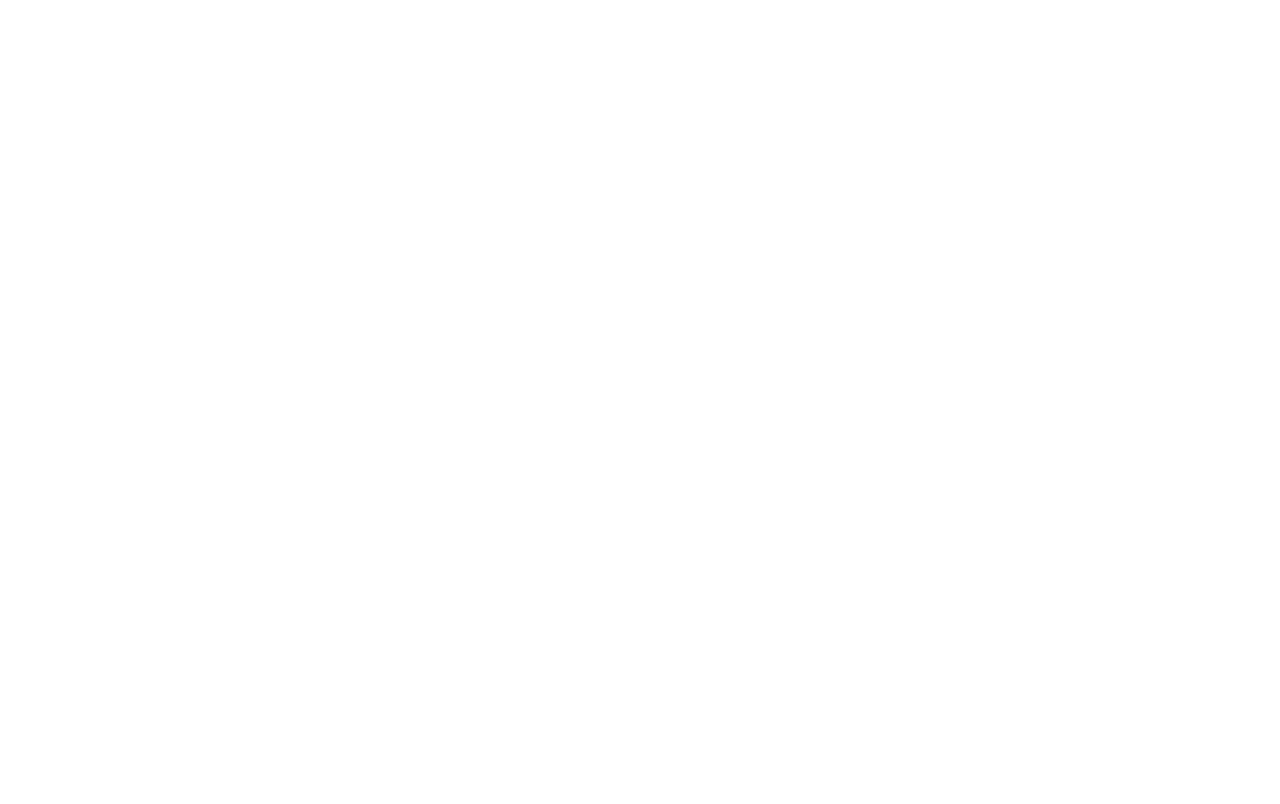
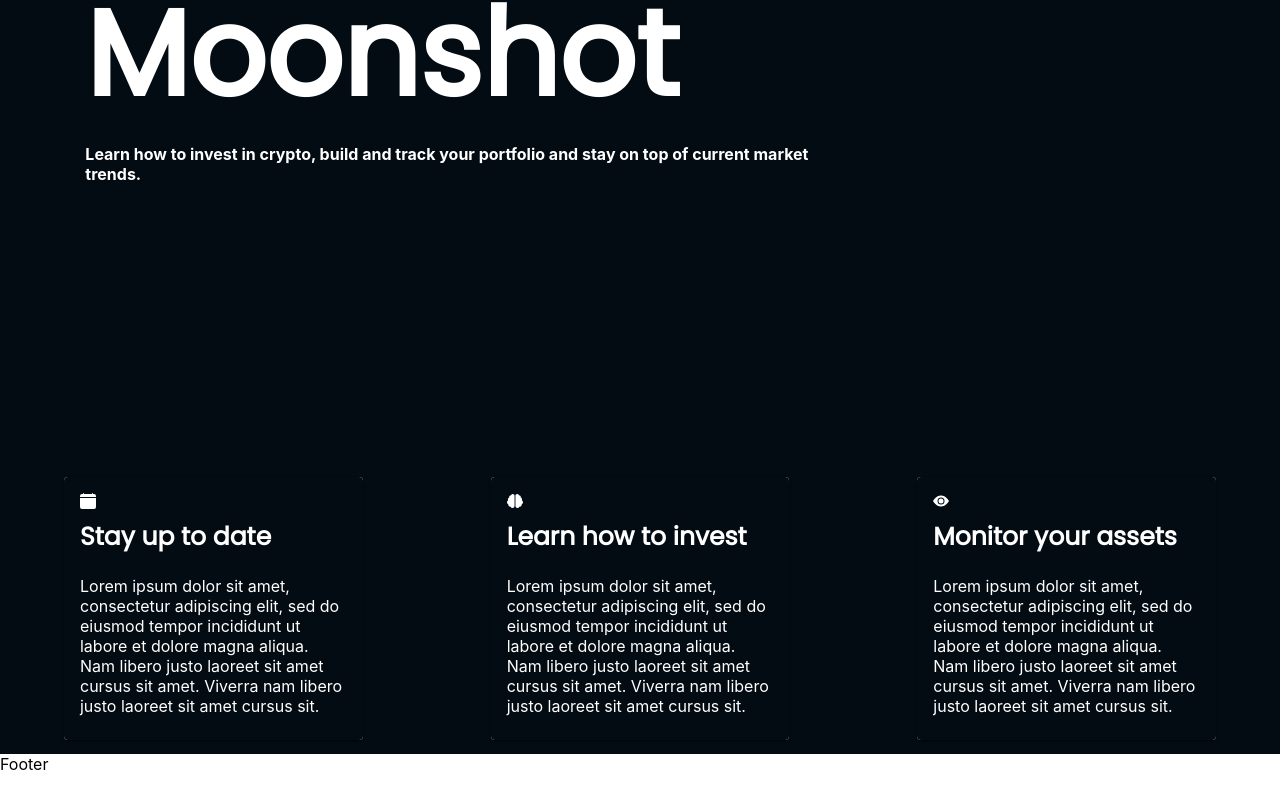
Before and after one commit to IrvHenri/moonshot, a React (Create React App) app in the folder client/: page / in a window 1280 px wide. Shown: the part 350-1154 px from the top of the page. Before the commit the page ends 800 px from the top, so only its background shows below. Built offline with nearby package versions, Linux system fonts and the light colour scheme.

Commit message:
add header and body text to landing page

```diff
--- a/client/src/App.js
+++ b/client/src/App.js
@@ -16,7 +16,7 @@
       <Router>
         <Navbar />
         <Switch>
-          {/* <Route exact path="/" component={Landing} /> */}
+          <Route exact path="/" component={Landing} />
           <Route path="/prices" component={TableData} />
           <Route path="/prices/:id" component={CoinDetail} />
           <Route path="/portfolio" component={Portfolio} />
--- a/client/src/components/Landing/index.css
+++ b/client/src/components/Landing/index.css
@@ -1,4 +1,58 @@
-.container {
+.hero-header {
   background-color: var(--primary-bg-color);
-  height: 60vh;
+  height: 90vh;
 }
+
+.hero-header-grid {
+  height: 100%;
+}
+
+.hero-header-text {
+  height: 100%;
+  display: flex;
+  flex-direction: column;
+  justify-content: center;
+  margin-left: 10%;
+}
+
+.hero-header h1 {
+  color: white;
+  font-size: 120px;
+  font-family: var(--primary-font-family);
+}
+
+.hero-header h3 {
+  color: white;
+}
+
+.about {
+  background-color: var(--primary-bg-color);
+  height: 40vh;
+}
+
+.about-grid-container {
+  height: 100%;
+}
+
+.about-card {
+  margin: 10% 15% 15% 15%;
+}
+
+.about-card-icon {
+  color: white;
+  margin-bottom: 2%;
+}
+
+.card-content {
+  background-color: var(--primary-bg-color);
+}
+
+.card-content h2 {
+  color: white;
+  font-size: 25px;
+  font-family: var(--primary-font-family);
+}
+
+.card-content p {
+  color: white;
+}
--- a/client/src/components/Landing/index.js
+++ b/client/src/components/Landing/index.js
@@ -1,12 +1,76 @@
 import './index.css'
-import { Container, Grid } from '@material-ui/core'
+import React from 'react'
+import { Box, Grid, Card, CardContent } from '@material-ui/core'
+import { BsFillEyeFill, BsFillCalendarFill } from 'react-icons/bs'
+import { FaBrain } from 'react-icons/fa'
 
 const Landing = () => {
   return (
-    <Container maxWidth="sm" className="container">
-      <Grid item xs={12} sm={6}> </Grid>
-      <Grid item xs={12} sm={6}> </Grid>
-    </Container>
+    <React.Fragment>
+      <Box className="hero-header">
+        <Grid container className="hero-header-grid">
+          <Grid item xs={12} sm={8}>
+            <div className="hero-header-text">
+              <h1> Moonshot </h1>
+              <h3> Learn how to invest in crypto, build and track your portfolio and stay on top of current market trends. </h3>
+            </div>
+          </Grid>
+          <Grid item xs={12} sm={4}> <img alt=""/> </Grid>
+        </Grid>
+
+      </Box>
+
+      <Box className="about">
+        <Grid container className="about-grid-container">
+
+          <Grid item xs={12} sm={4}>
+            <Card className="about-card">
+              <CardContent className="card-content">
+                <div className="about-card-icon"> <BsFillCalendarFill/> </div>
+                <h2> Stay up to date </h2>
+                <br/>
+                <p> Lorem ipsum dolor sit amet, consectetur adipiscing elit,
+                sed do eiusmod tempor incididunt ut labore et dolore magna aliqua.
+                Nam libero justo laoreet sit amet cursus sit amet. Viverra nam
+                libero justo laoreet sit amet cursus sit.
+                </p>
+              </CardContent>
+            </Card>
+          </Grid>
+
+          <Grid item xs={12} sm={4}>
+            <Card className="about-card">
+              <CardContent className="card-content">
+                <div className="about-card-icon"> <FaBrain/> </div>
+                <h2> Learn how to invest </h2>
+                <br/>
+                <p> Lorem ipsum dolor sit amet, consectetur adipiscing elit,
+                sed do eiusmod tempor incididunt ut labore et dolore magna aliqua.
+                Nam libero justo laoreet sit amet cursus sit amet. Viverra nam
+                libero justo laoreet sit amet cursus sit.
+                </p>
+              </CardContent>
+            </Card>
+          </Grid>
+
+          <Grid item xs={12} sm={4}>
+            <Card className="about-card">
+              <CardContent className="card-content">
+                <div className="about-card-icon"> <BsFillEyeFill/> </div>
+                <h2> Monitor your assets </h2>
+                <br/>
+                <p> Lorem ipsum dolor sit amet, consectetur adipiscing elit,
+                sed do eiusmod tempor incididunt ut labore et dolore magna aliqua.
+                Nam libero justo laoreet sit amet cursus sit amet. Viverra nam
+                libero justo laoreet sit amet cursus sit.
+                </p>
+              </CardContent>
+            </Card>
+          </Grid>
+
+        </Grid>
+      </Box>
+    </React.Fragment>
   );
 };
 
```
